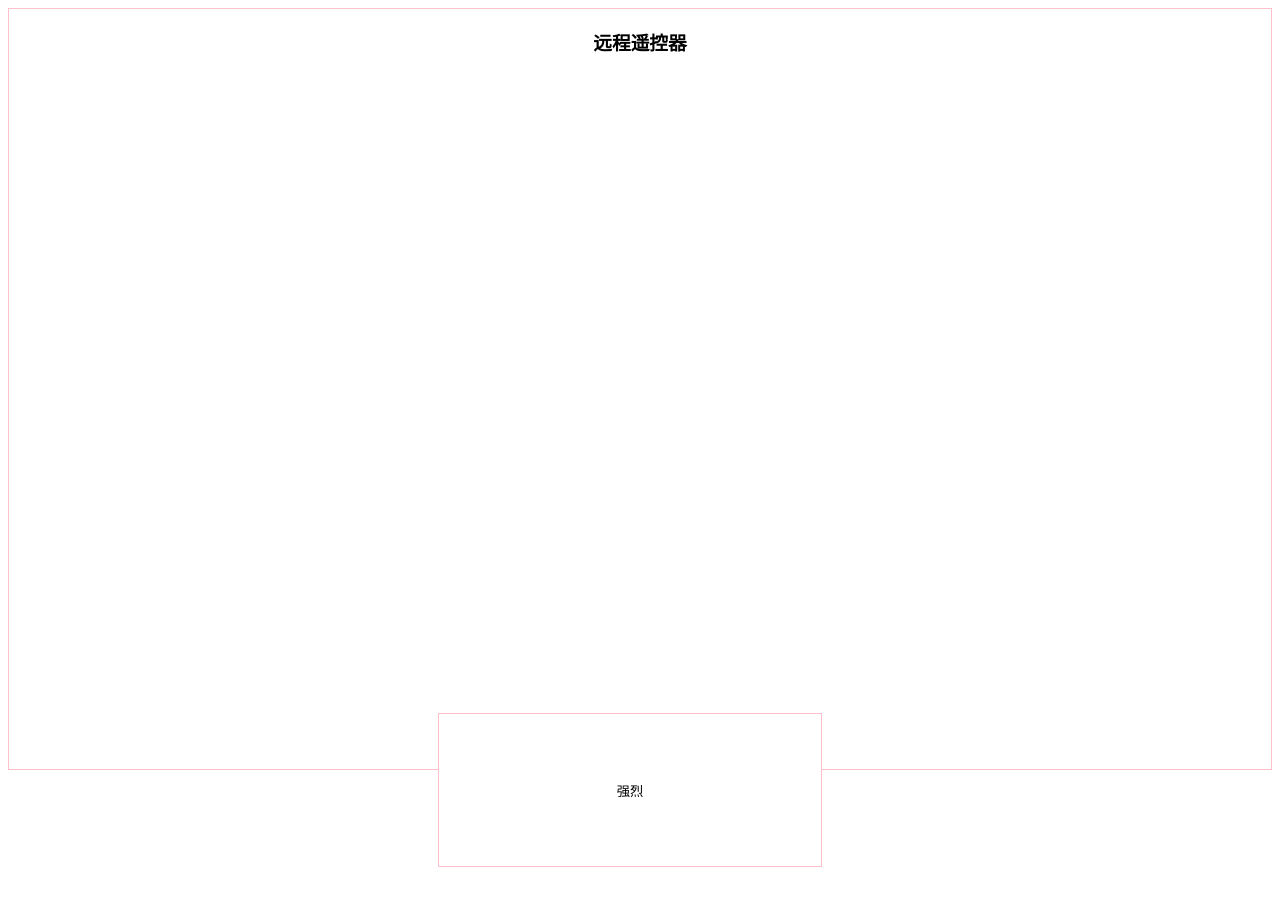
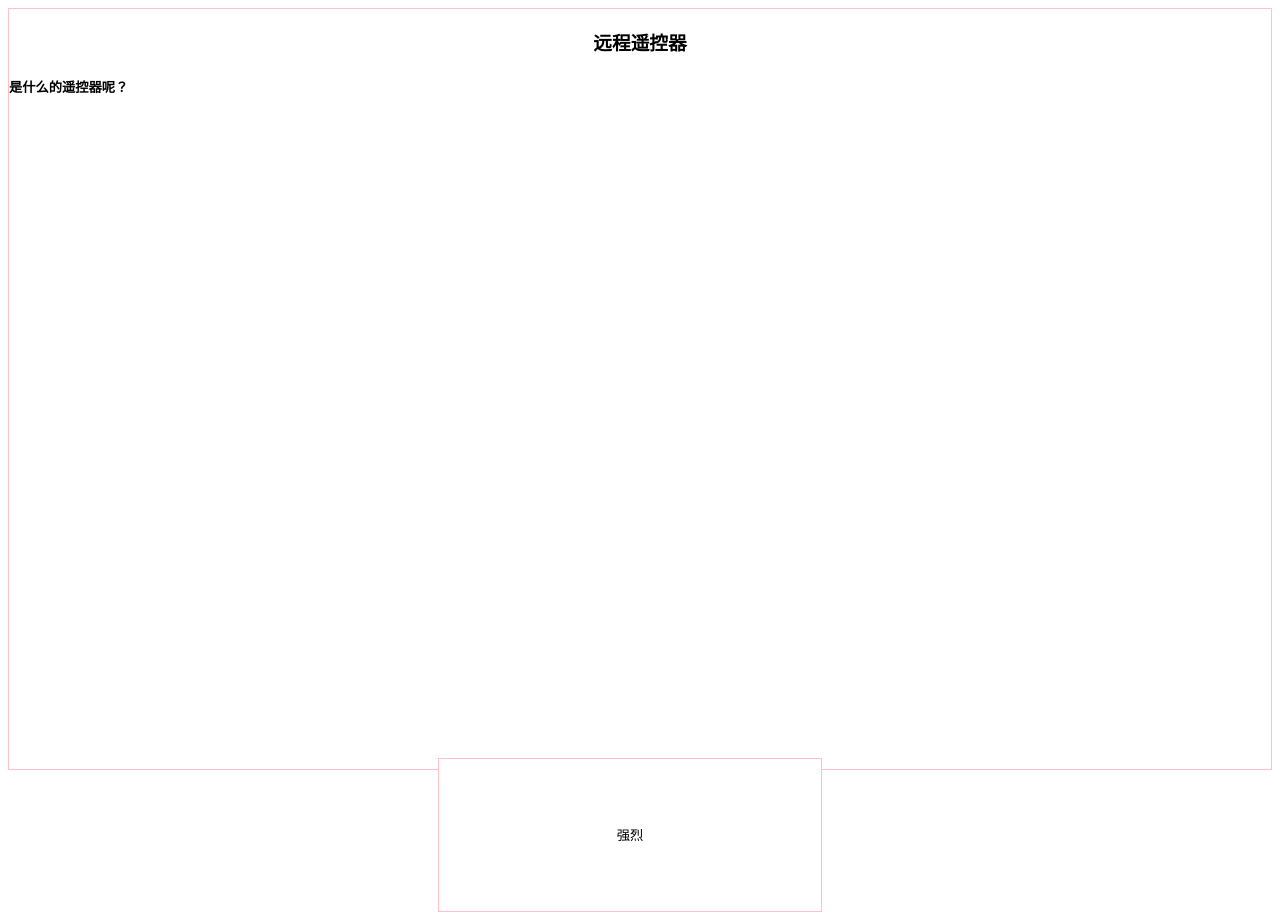
Before and after one commit to 233zrl/Kongzq, a plain HTML site: page index.html in a window 1280 px wide. Shown: the top 915 px of the page. Drawn offline with Linux system fonts and the light colour scheme.

Commit message:
Update index.html

```diff
--- a/index.html
+++ b/index.html
@@ -10,6 +10,9 @@
        border: 1px pink solid;
        height: 95vh
      }
+	  h5{
+	  font-sizi:12px;
+	  }
      h3{
       text-align: center;
      }
@@ -31,6 +34,7 @@
 
 <body>
 <h3>远程遥控器</h3>
+	<h5>是什么的遥控器呢？</h5>
 <div style="height: 50vw"></div>
 <div>
   <!--不会js行内写法应付一下-->
```
